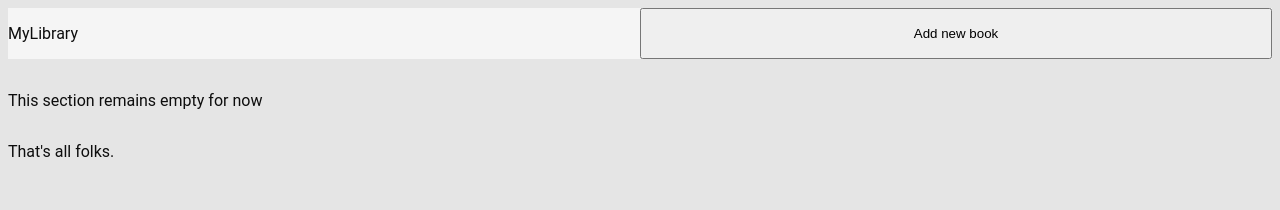
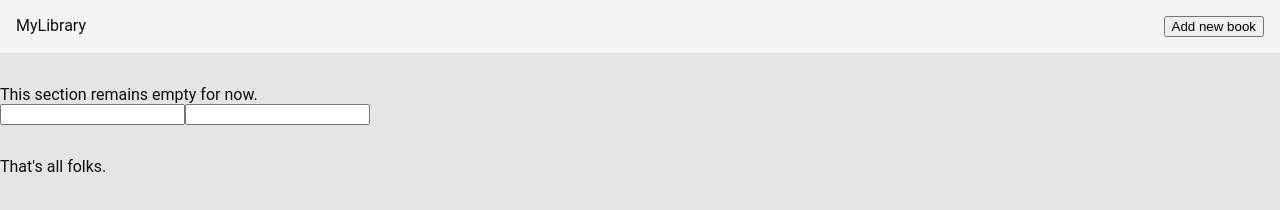
Before and after one commit to devebe/js-objects-odin, a plain HTML site: page index.html in a window 1280 px wide. Drawn offline with Linux system fonts and the light colour scheme.

Commit message:
Create js function for form creation

```diff
--- a/index.html
+++ b/index.html
@@ -6,7 +6,7 @@
     <meta name="viewport" content="width=device-width, initial-scale=1.0">
     <title>Library</title>
     <link rel="stylesheet" href="style.css">
-    <script src="index.js"></script>
+    <script defer src="index.js"></script>
 </head>
 <body>
     <div id="container">
@@ -15,7 +15,9 @@
             <button id="AddBook">Add new book</button>
         </nav>
         <main>
-            This section remains empty for now
+            <div id="main">
+                This section remains empty for now.
+            </div>
         </main>
         <footer>
             That's all folks.
--- a/index.js
+++ b/index.js
@@ -0,0 +1,18 @@
+function Book(title, author, pageCount, genre) {
+    this.title = title
+    this.author = author
+    this.pageCount = pageCount
+    this.genre = genre
+}
+
+function createHTML(location, html, id, type, num) {
+    for (let i = 0; i < num; i++) {
+        let child = document.createElement(html);
+        child.setAttribute('id', id);
+        child.setAttribute('type', type);
+        document.getElementById(location).appendChild(child);
+    }
+}
+
+createHTML('main', 'form', "AddBookForm", 'form', 1);
+createHTML('AddBookForm', 'input', "title", 'text', 2);
--- a/style.css
+++ b/style.css
@@ -1,4 +1,4 @@
-:root {
+:root, p {
     margin: 0;
     padding: 0;
     list-style: none;
@@ -13,7 +13,9 @@
 
 body {
     background-color: var(--color-bg-2);
-    color: var(--color-text-primary)
+    color: var(--color-text-primary);
+    padding: 0;
+    margin: 0;
 }
 
 #container {
@@ -24,6 +26,7 @@ body {
 
 nav {
     display: grid;
-    grid-template-columns: repeat(2, 1fr);
+    grid-template-columns: 1fr auto;
     background-color: var(--color-bg-1);
+    padding: 1rem;
 }
```
